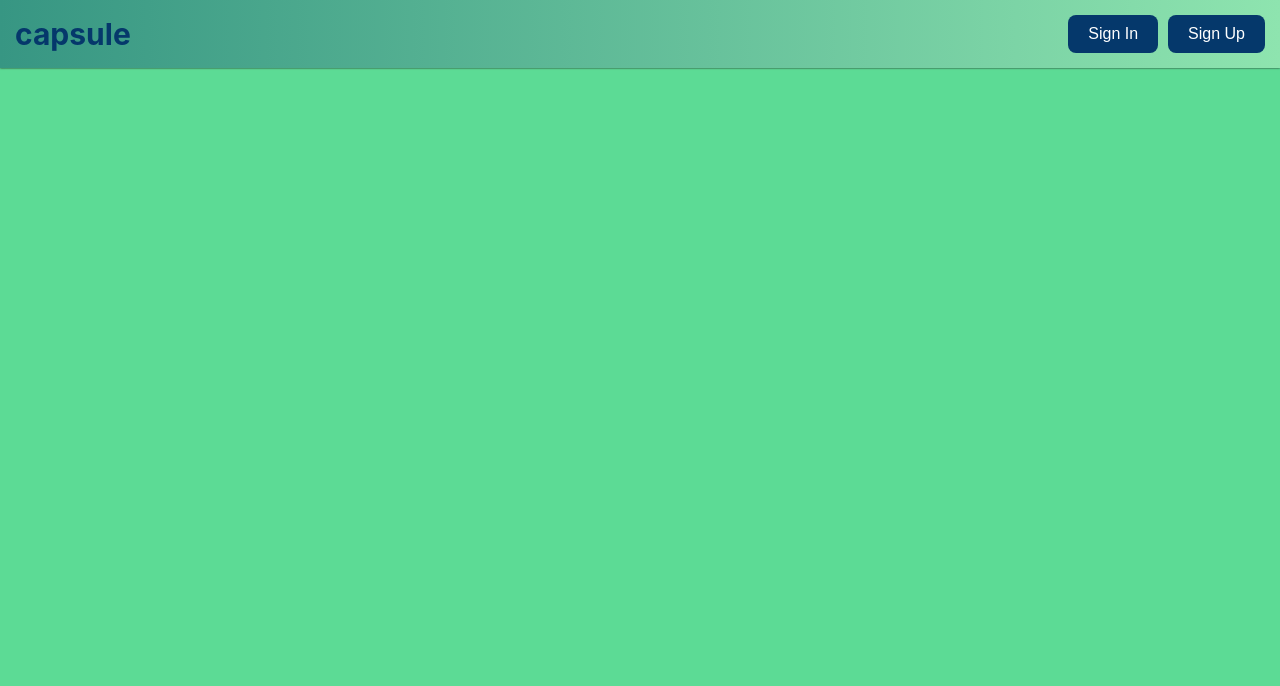
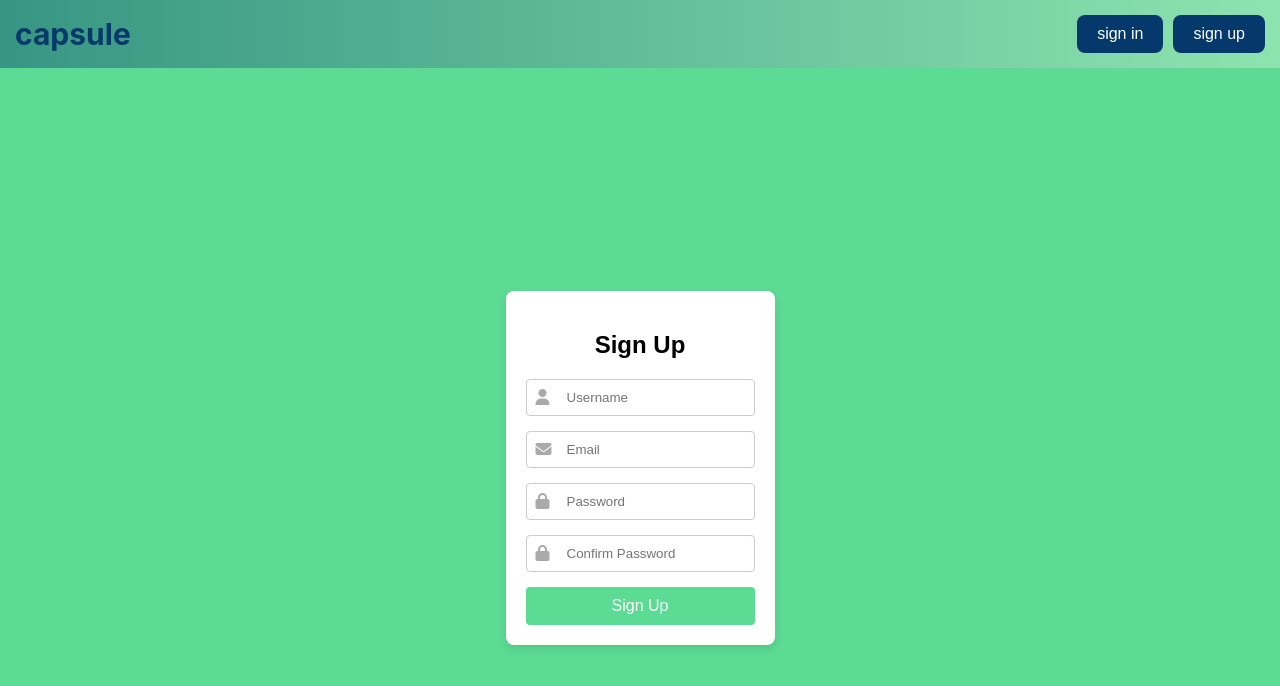
Before and after one commit to capsv/capsule-website, a React (Vite) app: page /auth/up in a window 1280 px wide. Shown: the top 686 px of the page. Built offline with nearby package versions, Linux system fonts and the light colour scheme; the HTML template or start-up script is replaced by a standard one.

Commit message:
refactor(SignUpPage): added icons and style

```diff
--- a/package.json
+++ b/package.json
@@ -10,6 +10,7 @@
     "preview": "vite preview"
   },
   "dependencies": {
+    "@fortawesome/fontawesome-free": "^6.5.2",
     "react": "^18.2.0",
     "react-dom": "^18.2.0",
     "react-router-dom": "^6.23.1",
--- a/src/App.jsx
+++ b/src/App.jsx
@@ -1,6 +1,7 @@
 import {BrowserRouter as Router, Route, Routes} from "react-router-dom";
 import Header from "./components/header/Header.jsx";
 import SignUpPage from "./pages/sign-up-page/SignUpPage.jsx";
+import '@fortawesome/fontawesome-free/css/all.min.css';
 
 function App() {
 
@@ -9,7 +10,7 @@ function App() {
           <div className="app">
               <Header />
               <Routes>
-                  <Route path="/signup" element={<SignUpPage />} />
+                  <Route path="/auth/up" element={<SignUpPage />} />
               </Routes>
           </div>
       </Router>
--- a/src/components/header/Header.css
+++ b/src/components/header/Header.css
@@ -15,7 +15,6 @@
     padding: 15px;
     width: 100%;
     box-sizing: border-box;
-    box-shadow: #1e1e1e 0px 0px 2px;
 }
 
 .header-logo {
--- a/src/components/header/Header.jsx
+++ b/src/components/header/Header.jsx
@@ -7,8 +7,8 @@ function Header() {
         <header className="header">
             <div className="header-logo">capsule</div>
             <div className="header-buttons">
-                <Link to="/signin" className="button-link">Sign In</Link>
-                <Link to="/signup" className="button-link">Sign Up</Link>
+                <Link to="/auth/in" className="button-link">sign in</Link>
+                <Link to="/auth/up" className="button-link">sign up</Link>
             </div>
         </header>
     );
--- a/src/pages/sign-up-page/SignUpPage.css
+++ b/src/pages/sign-up-page/SignUpPage.css
@@ -32,9 +32,21 @@
     margin-bottom: 5px;
 }
 
-.form-group input {
+.input-container {
+    position: relative;
+}
+
+.input-container i {
+    position: absolute;
+    top: 50%;
+    left: 10px;
+    transform: translateY(-50%);
+    color: #aaa;
+}
+
+.input-container input {
     width: 100%;
-    padding: 8px;
+    padding: 10px 10px 10px 40px;
     border: 1px solid #ccc;
     border-radius: 4px;
     box-sizing: border-box;
--- a/src/pages/sign-up-page/SignUpPage.jsx
+++ b/src/pages/sign-up-page/SignUpPage.jsx
@@ -40,39 +40,51 @@ function SignUpPage() {
             <form className="signup-form" onSubmit={handleSubmit}>
                 <h2>Sign Up</h2>
                 <div className="form-group">
-                    <label>Username</label>
+                    <div className="input-container">
+                        <i className="fas fa-user"></i>
                         <input
                             type="text"
+                            placeholder="Username"
                             value={username}
                             onChange={(e) => setUsername(e.target.value)}
                         />
+                    </div>
                     {errors.username && <span className="error">{errors.username}</span>}
                 </div>
                 <div className="form-group">
-                    <label>Email</label>
+                    <div className="input-container">
+                        <i className="fas fa-envelope"></i>
                         <input
                             type="email"
+                            placeholder="Email"
                             value={email}
                             onChange={(e) => setEmail(e.target.value)}
                         />
+                    </div>
                     {errors.email && <span className="error">{errors.email}</span>}
                 </div>
                 <div className="form-group">
-                    <label>Password</label>
+                    <div className="input-container">
+                        <i className="fas fa-lock"></i>
                         <input
                             type="password"
+                            placeholder="Password"
                             value={password}
                             onChange={(e) => setPassword(e.target.value)}
                         />
+                    </div>
                     {errors.password && <span className="error">{errors.password}</span>}
                 </div>
                 <div className="form-group">
-                    <label>Confirm Password</label>
+                    <div className="input-container">
+                        <i className="fas fa-lock"></i>
                         <input
                             type="password"
+                            placeholder="Confirm Password"
                             value={confirmationPassword}
                             onChange={(e) => setConfirmationPassword(e.target.value)}
                         />
+                    </div>
                     {errors.confirmationPassword && <span className="error">{errors.confirmationPassword}</span>}
                 </div>
                 <button type="submit" className="button">Sign Up</button>
```
Also changed, not shown: 1 other file (tests, documents, lock files or other folders). Lines whose indentation alone changed are shown as unchanged.
